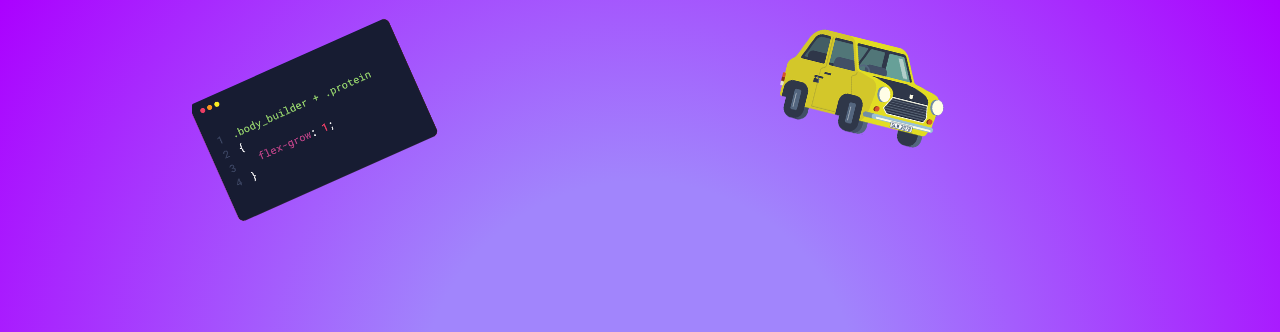
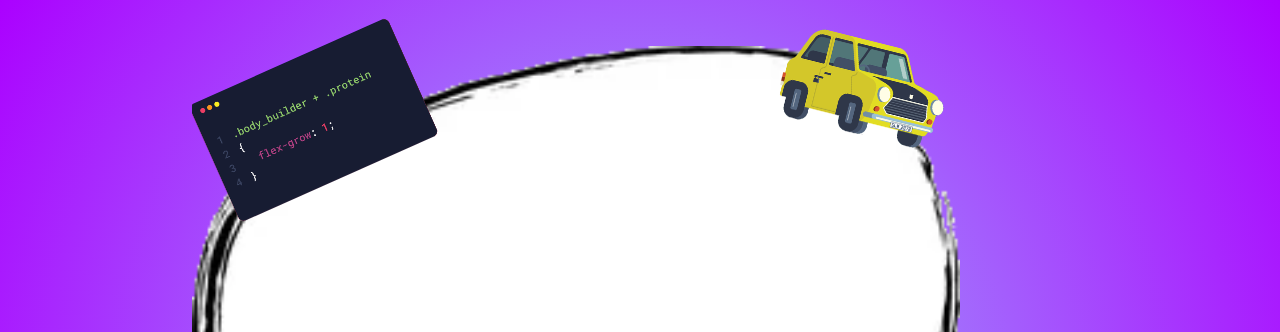
Before and after one commit to tanmay9tailed/LAME-Jokes, a plain HTML site: page index.html in a window 1280 px wide. Shown: the top 332 px of the page. Drawn offline with Linux system fonts and the light colour scheme; a web font is replaced by a local one.

Commit message:
Update style.css

```diff
--- a/style.css
+++ b/style.css
@@ -31,7 +31,7 @@ img {
 .text-container {
   max-width: 60vw;
   max-height: 90vh;
-  background: url(img/thinking.webp) center center / contain no-repeat;
+  background: url(thinking.webp) center center / contain no-repeat;
   width: 100%;
   height: 100%;
   position: absolute;
```
